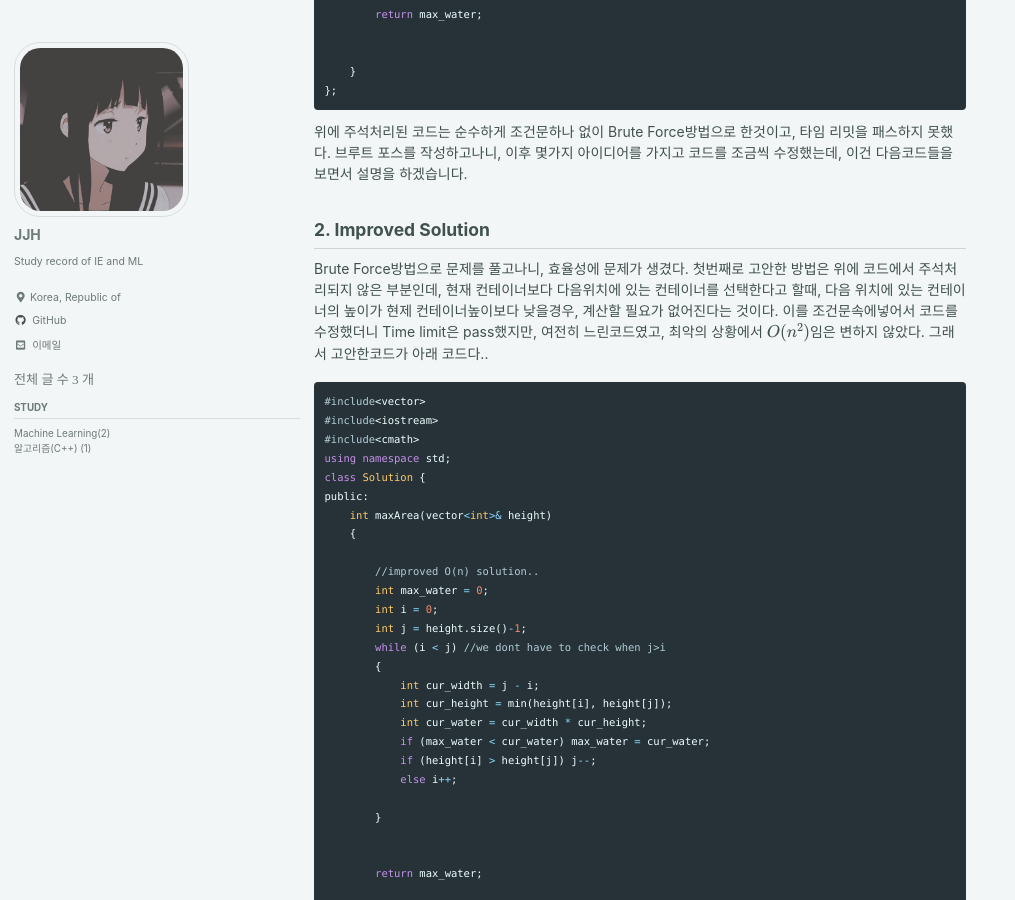
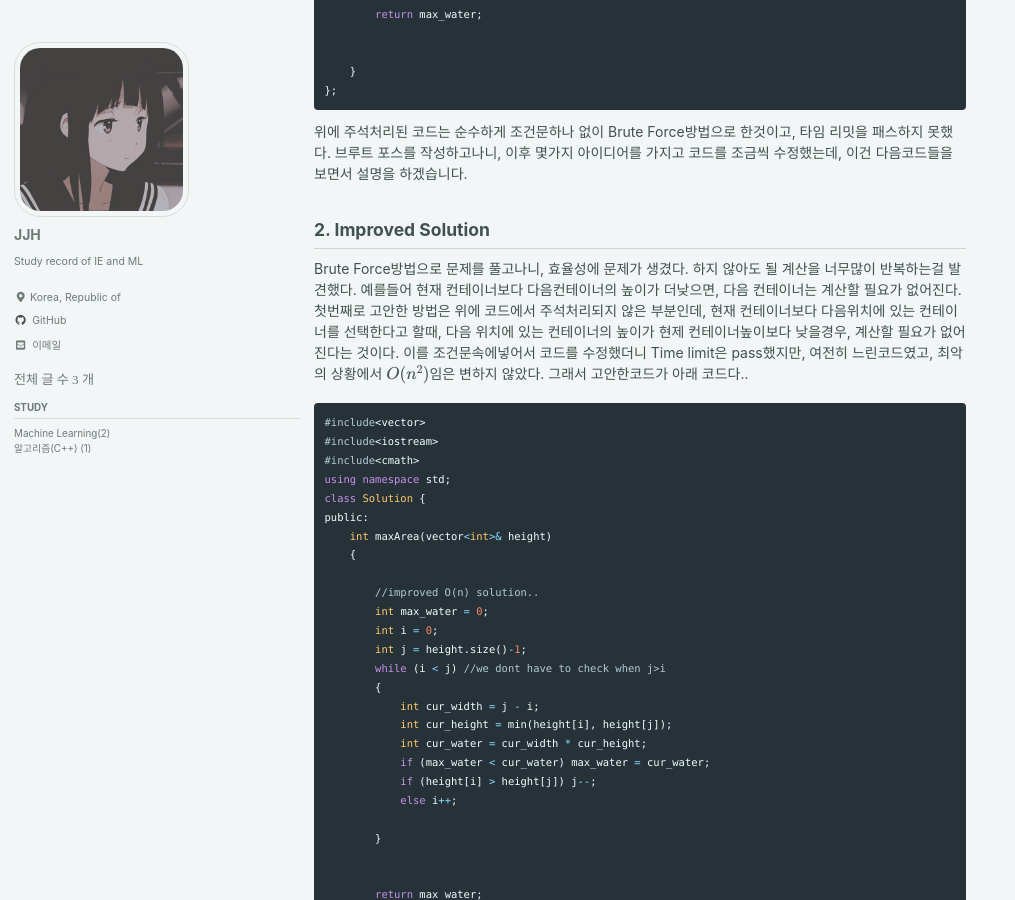
Before and after one commit to Corpse-is-Talking/Corpse-is-Talking.github.io, a Jekyll site: the page built from _posts/Algorithm/2021-08-13-MaxWater.md, in a window 1280 px wide and 900 px high, scrolled down 1396 px. Shown: the whole window, without its empty margins (0-1015 px from the left). Built offline with Jekyll 4.4.1, drawn with Linux system fonts in a browser that asks for light colours; cached includes are drawn as plain includes; formulas are drawn with MathJax 3.

Commit message:
20210817 fixed

`````diff
--- a/_posts/Algorithm/2021-08-13-MaxWater.md
+++ b/_posts/Algorithm/2021-08-13-MaxWater.md
@@ -79,7 +79,7 @@ public:
 위에 주석처리된 코드는 순수하게 조건문하나 없이 Brute Force방법으로 한것이고, 타임 리밋을 패스하지 못했다. 브루트 포스를 작성하고나니, 이후 몇가지 아이디어를 가지고 코드를 조금씩 수정했는데, 이건 다음코드들을 보면서 설명을 하겠습니다.
 
 ## 2. Improved Solution
-Brute Force방법으로 문제를 풀고나니, 효율성에 문제가 생겼다.
+Brute Force방법으로 문제를 풀고나니, 효율성에 문제가 생겼다. 하지 않아도 될 계산을 너무많이 반복하는걸 발견했다. 예를들어 현재 컨테이너보다 다음컨테이너의 높이가 더낮으면, 다음 컨테이너는 계산할 필요가 없어진다.
 첫번째로 고안한 방법은 위에 코드에서 주석처리되지 않은 부분인데, 현재 컨테이너보다 다음위치에 있는 컨테이너를 선택한다고 할때, 다음 위치에 있는 컨테이너의 높이가 현제 컨테이너높이보다 낮을경우, 계산할 필요가 없어진다는 것이다. 이를 조건문속에넣어서 코드를 수정했더니 Time limit은 pass했지만, 여전히 느린코드였고, 최악의 상황에서 $O(n^2)$임은 변하지 않았다. 그래서 고안한코드가 아래 코드다..
 
 ````cpp
`````
